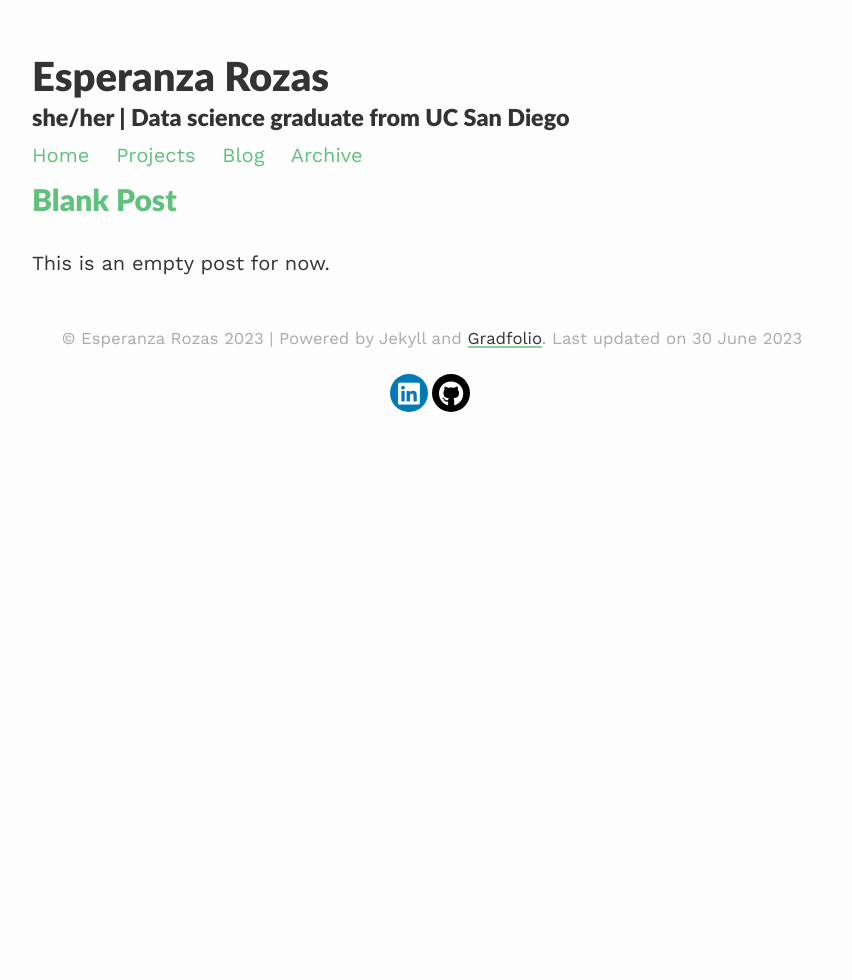
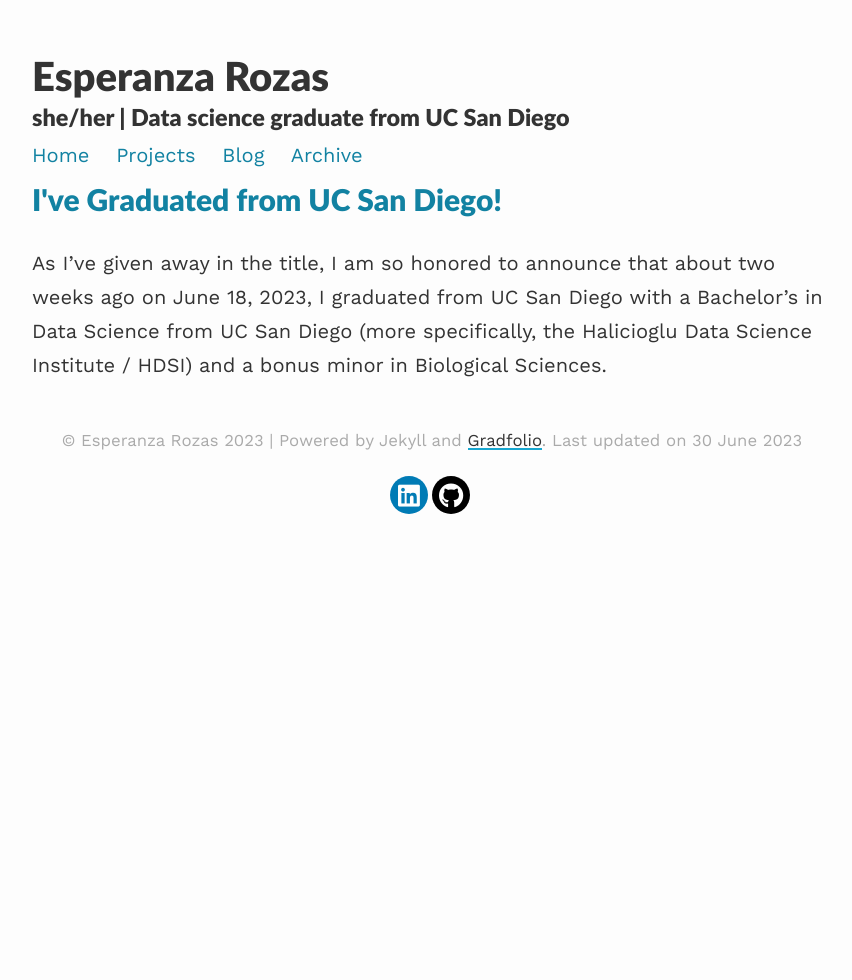
Before and after one commit to ESR76/esr76.github.io, a Jekyll site: the page built from blog/index.html, in a window 1280 px wide. Shown: the whole page, without its empty margins (208-1060 px from the left). Built offline with Jekyll 4.4.1, drawn with Linux system fonts in a browser that asks for light colours; nearby versions of some CDN libraries; the list of posts is cut into pages by our own code.

Commit message:
Tried changing main color and started post 1

```diff
--- a/_posts/2023-06-23-blank-post.md
+++ /dev/null
@@ -1,6 +0,0 @@
----
-layout: post
-title: "Blank Post"
----
-
-This is an empty post for now.
--- /dev/null
+++ b/_posts/2023-06-30-graduation-ucsd.md
@@ -0,0 +1,22 @@
+---
+layout: post
+title: "I've Graduated from UC San Diego!"
+---
+
+As I've given away in the title, I am so honored to announce that about two weeks ago on June 18, 2023, I graduated from UC San Diego with a Bachelor's in Data Science from UC San Diego (more specifically, [the Halicioglu Data Science Institute / HDSI](https://datascience.ucsd.edu/){:target="_blank"}) and a bonus minor in Biological Sciences.
+
+Going to college was certainly one of the biggest achievements and adventures of my lifetime, and it never ran smooth.
+
+I toured UC San Diego in my junior year in high school, and even after I visited other schools and continued to consider my future, the feeling I had stepping on UC San Diego's campus stuck with me. So when I got accepted, it felt like the obvious choice, even with my major as yet undeclared and the path ahead of me unclear.
+
+*** ADD PHOTO OF ME TOURING UCSD ***
+
+And then of course, after my first quarter and a half at university - COVID hit. My family had just visited me in mid-February assuming everything would be as it usually was. Then as we reached the final few weeks of winter quarter, more and more changed. One day, only 5 people showed up in person to my final "Intro to Data Science" lecture. The next, classes were announced as being moved online for all of spring quarter. And finally, one day we were all told that unless we had a specific reason to stay in San Diego to take our online classes (ie. no internet at home, etc.), we should move out immediately. And so, less than a month after my family visit, my family came by again, this time to move me back home from a life I had only just begun to fully get accustomed to.
+
+I didn't come back to UC San Diego in person for a year and a half, returning in August 2021.
+
+COVID changed so much of my college experience, and for the sake of brevity, I won't list every way here. But here are a few ways:
+-
+
+
+FILL IN ...
--- a/assets/css/_sass/variables.scss
+++ b/assets/css/_sass/variables.scss
@@ -8,7 +8,8 @@ $spacing-unit:     30px;
 $light-gray: gray;
 $text-color:       #333;
 $background-color: #fdfdfd;
-$brand-color:      #60c17d;
+// changed this color for main brand - may mess with more
+$brand-color:      #1282a2;
 $projectbox-text:  #1e2126;
 
 // Color scheme for light
```
